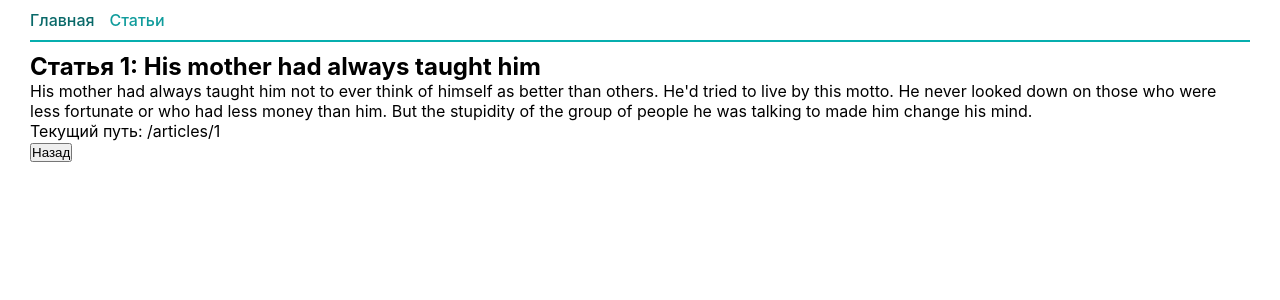
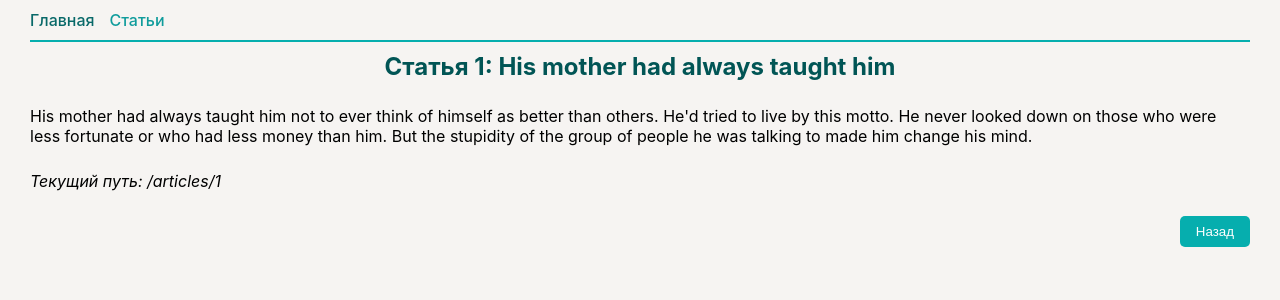
Before and after one commit to seagirl1110/post-routing, a React (Create React App) app: page /articles/1 in a window 1280 px wide. Shown: the top 300 px of the page. Built offline with nearby package versions, Linux system fonts and the light colour scheme.

Commit message:
feat: add styles

```diff
--- a/src/App.css
+++ b/src/App.css
@@ -5,6 +5,12 @@
 }
 
 .App {
+
+    background-color: rgb(246, 244, 242);
+    height: 100vh;
+}
+
+.center_container {
     max-width: 1440px;
     padding: 10px 30px;
     margin: 0 auto;
--- a/src/App.js
+++ b/src/App.js
@@ -36,6 +36,7 @@ const articles = [
 function App() {
   return (
     <div className="App">
+      <div className="center_container">
         <NavComponent />
         <Routes>
           <Route path="/" element={<HomePage />} />
@@ -49,6 +50,7 @@ function App() {
           />
         </Routes>
       </div>
+    </div>
   );
 }
 
--- a/src/components/articlePage/index.jsx
+++ b/src/components/articlePage/index.jsx
@@ -1,4 +1,5 @@
 import { useLocation, useNavigate, useParams } from 'react-router-dom';
+import styles from './styles.module.css';
 
 function ArticlePage({ articles }) {
   const { id } = useParams();
@@ -8,13 +9,15 @@ function ArticlePage({ articles }) {
   const article = articles.find((item) => (item.id = id));
 
   return (
-    <div>
-      <h2>
+    <div className={styles.article_container}>
+      <h2 className={styles.title}>
         Статья {article.id}: {article.title}
       </h2>
       <p>{article.body}</p>
-      <p>Текущий путь: {pathname}</p>
-      <button onClick={() => navigate('/articles')}>Назад</button>
+      <p className={styles.path}>Текущий путь: {pathname}</p>
+      <button className={styles.btn} onClick={() => navigate('/articles')}>
+        Назад
+      </button>
     </div>
   );
 }
--- a/src/components/articlePage/styles.module.css
+++ b/src/components/articlePage/styles.module.css
@@ -0,0 +1,30 @@
+.article_container {
+    display: flex;
+    flex-direction: column;
+    gap: 25px;
+}
+
+.title {
+    color: rgb(1, 85, 85);
+    font-size: 24px;
+    text-align: center;
+}
+
+.path {
+    font-style: italic;
+}
+
+.btn {
+    align-self: flex-end;
+    padding: 8px 16px;
+    border-radius: 5px;
+    border: none;
+    outline: none;
+    color: #fefefe;
+    background-color: rgb(6, 174, 174);
+    cursor: pointer;
+}
+
+.btn:hover {
+    background-color: rgb(16, 156, 156);
+}
--- a/src/components/articlesPage/index.jsx
+++ b/src/components/articlesPage/index.jsx
@@ -1,15 +1,20 @@
 import { useLocation, useNavigate } from 'react-router-dom';
+import styles from './styles.module.css';
 
 function ArticlesPage({ articles }) {
   const { pathname } = useLocation();
   const navigate = useNavigate();
 
   return (
-    <div>
-      <h2>Список статей</h2>
-      <ul>
+    <div className={styles.articles_container}>
+      <h2 className={styles.title}>Список статей</h2>
+      <ul className={styles.articles_list}>
         {articles.map((article, index) => (
-          <li onClick={() => navigate(`${pathname}/${index + 1}`)} key={index}>
+          <li
+            className={styles.articles_item}
+            onClick={() => navigate(`${pathname}/${index + 1}`)}
+            key={index}
+          >
             Статья {article.id}: {article.title}
           </li>
         ))}
--- a/src/components/articlesPage/styles.module.css
+++ b/src/components/articlesPage/styles.module.css
@@ -0,0 +1,24 @@
+.articles_container {
+    display: flex;
+    flex-direction: column;
+    gap: 10px;
+}
+
+.title {
+    color: rgb(1, 85, 85);
+}
+
+.articles_list {
+    padding-left: 30px;
+    display: flex;
+    flex-direction: column;
+    gap: 5px;
+}
+
+.articles_item {
+    cursor: pointer;
+}
+
+.articles_item:hover {
+    color: rgb(12, 133, 133);
+}
--- a/src/components/homePage/index.jsx
+++ b/src/components/homePage/index.jsx
@@ -1,7 +1,9 @@
+import styles from './styles.module.css';
+
 function HomePage() {
   return (
-    <div>
-      <h2>Главная страница</h2>
+    <div className={styles.home_container}>
+      <h2 className={styles.title}>Главная страница</h2>
       <p>
         Lorem ipsum dolor, sit amet consectetur adipisicing elit. Voluptatum vel
         quibusdam exercitationem amet unde minus officiis quia quasi quod
--- a/src/components/homePage/styles.module.css
+++ b/src/components/homePage/styles.module.css
@@ -0,0 +1,9 @@
+.home_container {
+    display: flex;
+    flex-direction: column;
+    gap: 5px;
+}
+
+.title {
+    color: rgb(1, 85, 85);
+}
```
Lines whose indentation alone changed are shown as unchanged.
